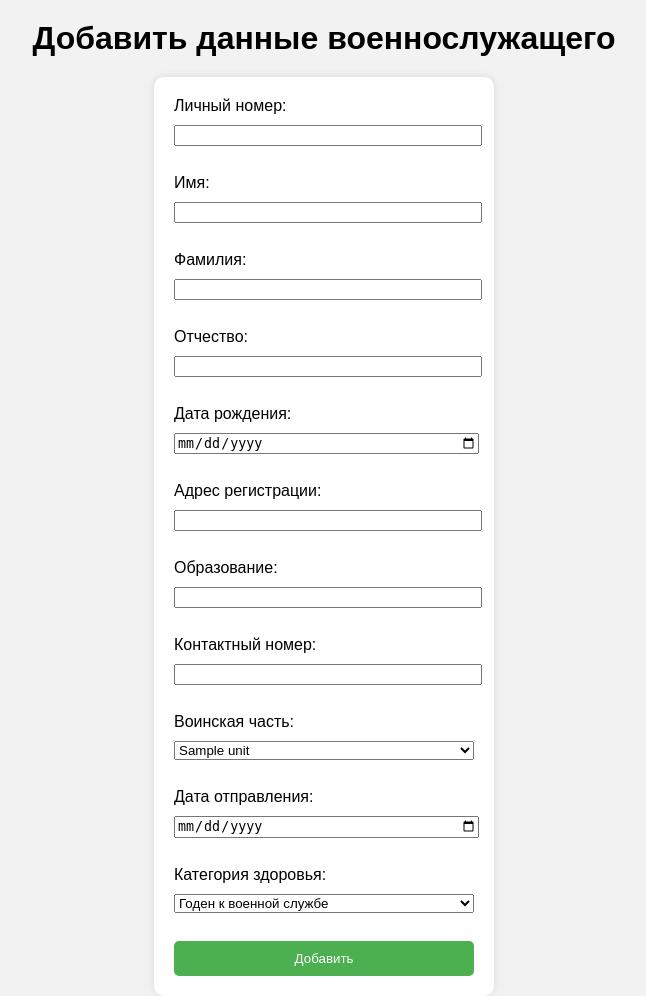
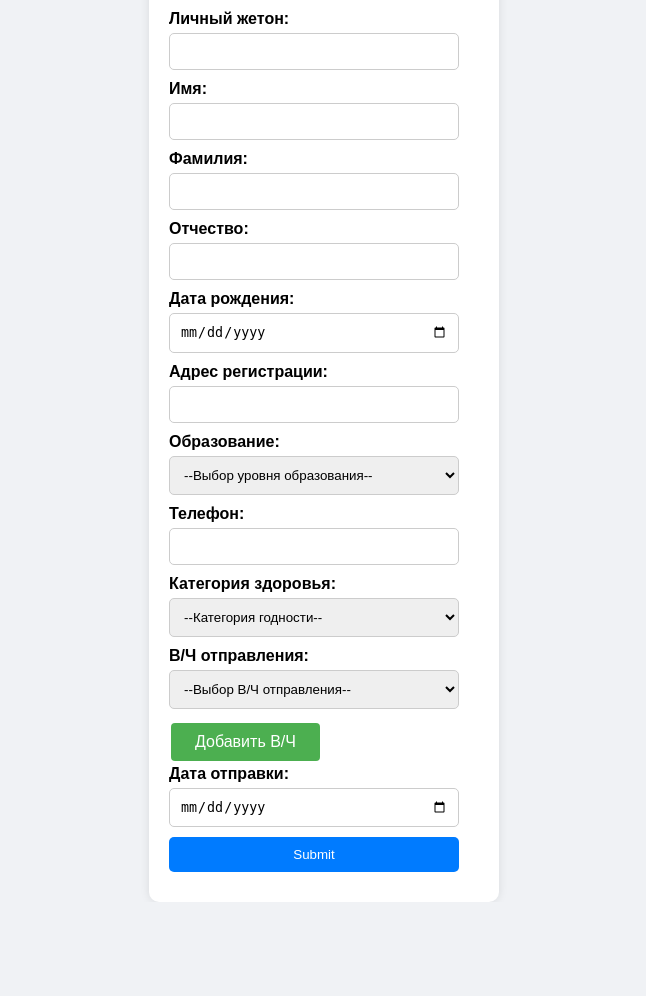
Before and after one commit to Bishopxzol/DB-military, a Flask app: page / in a window 1280 px wide. Shown: the whole page, without its empty margins (316-962 px from the left). After the commit the page ends 902 px from the top, so only its background shows below. Run offline with Flask 3, Linux system fonts and the light colour scheme; tables that the repository leaves empty hold one stand-in row (values such as "Sample post"); a database or web service that is not in the repository returns one stand-in record (values such as "Sample title"); some libraries are stand-ins or nearby versions.

Commit message:
opentest

```diff
--- /dev/null
+++ b/app.py
@@ -0,0 +1,79 @@
+from flask import Flask, request, render_template, redirect, url_for
+import psycopg2
+import config
+
+app = Flask(__name__)
+app.secret_key = 'your_secret_key'
+
+def get_db_connection():
+    conn = psycopg2.connect(
+        host=config.DB_HOST,
+        dbname=config.DB_NAME,
+        user=config.DB_USER,
+        password=config.DB_PASS
+    )
+    return conn
+
+@app.route('/')
+def index():
+    conn = get_db_connection()
+    cur = conn.cursor()
+    cur.execute("SELECT military_destination, military_name FROM public.military_unit")
+    military_units = cur.fetchall()
+    cur.close()
+    conn.close()
+    return render_template('index.html', military_units=military_units)
+
+@app.route('/check_officer', methods=['POST'])
+def check_officer():
+    data = request.form.to_dict()
+    personal_number = data['personal_number']
+    military_destination = data.get('military_destination') or data.get('new_military_destination')
+
+    conn = get_db_connection()
+    cur = conn.cursor()
+
+    # Проверка уникальности личного номера
+    cur.execute("SELECT personal_number FROM public.military_office WHERE personal_number = %s", (personal_number,))
+    if cur.fetchone():
+        cur.close()
+        conn.close()
+        return render_template('error.html', message="Error: Personal number already exists.")
+
+    # Если добавлена новая воинская часть
+    if data.get('new_military_destination'):
+        cur.execute("""
+            INSERT INTO public.military_unit (military_destination, military_name, military_location, mail_index)
+            VALUES (%s, %s, %s, %s)
+        """, (
+            data['new_military_destination'], data['new_military_name'],
+            data['new_military_location'], data['new_mail_index']
+        ))
+        military_destination = data['new_military_destination']
+
+    # Вставка данных в military_office
+    cur.execute("""
+        INSERT INTO public.military_office (
+            personal_number, first_name, last_name, midle_name, date_birthday,
+            adress_registration, education, contact_number, military_destination,
+            date_departure, category_health
+        ) VALUES (%s, %s, %s, %s, %s, %s, %s, %s, %s, %s, %s)
+    """, (
+        data['personal_number'], data['first_name'], data['last_name'], data['midle_name'],
+        data['date_birthday'], data['adress_registration'], data['education'],
+        data['contact_number'], military_destination, data['date_departure'],
+        data['category_health']
+    ))
+
+    conn.commit()
+    cur.close()
+    conn.close()
+    return redirect(url_for('index'))
+
+@app.route('/error')
+def error():
+    message = request.args.get('message', 'An error occurred.')
+    return render_template('error.html', message=message)
+
+if __name__ == '__main__':
+    app.run(debug=True)
--- /dev/null
+++ b/config.py
@@ -0,0 +1,4 @@
+DB_HOST = "127.0.0.1"
+DB_NAME = "voencomat"
+DB_USER = "postgres"
+DB_PASS = "12345"
--- a/static/style.css
+++ /dev/null
@@ -1,41 +0,0 @@
-body {
-    font-family: Arial, sans-serif;
-    margin: 0;
-    padding: 0;
-    background-color: #f2f2f2;
-}
-
-h1 {
-    text-align: center;
-    margin: 20px 0;
-}
-
-form {
-    width: 300px;
-    margin: 0 auto;
-    background: white;
-    padding: 20px;
-    border-radius: 10px;
-    box-shadow: 0 0 10px rgba(0,0,0,0.1);
-}
-
-label, input, select {
-    display: block;
-    width: 100%;
-    margin-bottom: 10px;
-}
-
-button {
-    display: block;
-    width: 100%;
-    padding: 10px;
-    background-color: #4CAF50;
-    color: white;
-    border: none;
-    border-radius: 5px;
-    cursor: pointer;
-}
-
-button:hover {
-    background-color: #45a049;
-}
--- /dev/null
+++ b/static/styles.css
@@ -0,0 +1,90 @@
+body {
+    font-family: Arial, sans-serif;
+    background-color: #f0f2f5;
+    margin: 0;
+    padding: 0;
+    display: flex;
+    justify-content: center;
+    align-items: center;
+    height: 100vh;
+}
+
+form {
+    background: #ffffff;
+    padding: 20px;
+    border-radius: 10px;
+    box-shadow: 0 0 10px rgba(0, 0, 0, 0.1);
+    width: 350px;
+    box-sizing: border-box;
+}
+
+h1 {
+    font-size: 24px;
+    margin-bottom: 20px;
+    text-align: center;
+}
+
+label {
+    display: block;
+    margin-bottom: 5px;
+    font-weight: bold;
+}
+
+input[type="text"],
+input[type="date"],
+input[type="submit"],
+select {
+    width: calc(100% - 20px);
+    padding: 10px;
+    margin-bottom: 10px;
+    border: 1px solid #ccc;
+    border-radius: 5px;
+    box-sizing: border-box;
+}
+
+input[type="submit"] {
+    background-color: #007bff;
+    color: white;
+    border: none;
+    cursor: pointer;
+    transition: background-color 0.3s ease;
+}
+
+input[type="submit"]:hover {
+    background-color: #0056b3;
+}
+
+p {
+    color: red;
+    font-weight: bold;
+    text-align: center;
+}
+
+a {
+    color: #007bff;
+    text-decoration: none;
+    display: inline-block;
+    margin-top: 10px;
+    text-align: center;
+}
+
+a:hover {
+    text-decoration: underline;
+}
+.add-unit-button {
+    background-color: #4CAF50; /* Green */
+    border: none;
+    color: white;
+    padding: 10px 24px;
+    text-align: center;
+    text-decoration: none;
+    display: inline-block;
+    font-size: 16px;
+    margin: 4px 2px;
+    cursor: pointer;
+    border-radius: 4px;
+}
+
+.add-unit-button:hover {
+    background-color: #45a049;
+}
--- a/templates/index.html
+++ b/templates/index.html
@@ -2,56 +2,121 @@
 <html lang="en">
 <head>
     <meta charset="UTF-8">
-    <title>Добавление данных</title>
-    <link rel="stylesheet" href="{{ url_for('static', filename='style.css') }}">
+    <title>Заполните данные призывника</title>
+    <link rel="stylesheet" type="text/css" href="{{ url_for('static', filename='styles.css') }}">
+    <script>
+        function toggleMilitaryField() {
+            var categoryHealth = document.getElementById("category_health").value;
+            var militaryField = document.getElementById("military_field");
+            var dateDepartureField = document.getElementById("date_departure_field");
+            if (categoryHealth === "D" || categoryHealth === "E") {
+                militaryField.style.display = "none";
+                dateDepartureField.style.display = "none";
+            } else {
+                militaryField.style.display = "block";
+                dateDepartureField.style.display = "block";
+            }
+        }
+
+        function validateForm(event) {
+            var dateOfBirth = new Date(document.getElementById("date_birthday").value);
+            var today = new Date();
+            var age = today.getFullYear() - dateOfBirth.getFullYear();
+            var monthDifference = today.getMonth() - dateOfBirth.getMonth();
+            if (monthDifference < 0 || (monthDifference === 0 && today.getDate() < dateOfBirth.getDate())) {
+                age--;
+            }
+            if (age < 18) {
+                alert("Возраст должен быть не менее 18 лет.");
+                event.preventDefault();
+                return false;
+            }
+            return true;
+        }
+
+        function showAddUnitFields() {
+            var addUnitFields = document.getElementById("add_unit_fields");
+            addUnitFields.style.display = "block";
+        }
+    </script>
 </head>
 <body>
-    <h1>Добавить данные военнослужащего</h1>
-    <form action="{{ url_for('add_person') }}" method="POST">
-        <label for="personal_number">Личный номер:</label>
-        <input type="text" id="personal_number" name="personal_number" required><br>
+    <form action="{{ url_for('check_officer') }}" method="post" onsubmit="return validateForm(event)">
+        <h1>Заполните данные призывника</h1>
+        <label for="personal_number">Личный жетон:</label>
+        <input type="text" id="personal_number" name="personal_number" required>
 
         <label for="first_name">Имя:</label>
-        <input type="text" id="first_name" name="first_name" required><br>
+        <input type="text" id="first_name" name="first_name" required>
 
         <label for="last_name">Фамилия:</label>
-        <input type="text" id="last_name" name="last_name" required><br>
+        <input type="text" id="last_name" name="last_name" required>
 
         <label for="midle_name">Отчество:</label>
-        <input type="text" id="midle_name" name="midle_name" required><br>
+        <input type="text" id="midle_name" name="midle_name" required>
 
         <label for="date_birthday">Дата рождения:</label>
-        <input type="date" id="date_birthday" name="date_birthday" required><br>
+        <input type="date" id="date_birthday" name="date_birthday" required>
 
         <label for="adress_registration">Адрес регистрации:</label>
-        <input type="text" id="adress_registration" name="adress_registration" required><br>
+        <input type="text" id="adress_registration" name="adress_registration" required>
 
         <label for="education">Образование:</label>
-        <input type="text" id="education" name="education" required><br>
+        <select id="education" name="education" required>
+            <option value="">--Выбор уровня образования--</option>
+            <option value="Бакалавриат">Бакалавриат</option>
+            <option value="Магистратура">Магистратура</option>
+            <option value="Среднее общее">Среднее общее</option>
+            <option value="Среднее профессиональное">Среднее профессиональное</option>
+            <option value="Аспирантура">Аспирантура</option>
+            <option value="Специалитет">Специалитет</option>
+        </select>
 
-        <label for="contact_number">Контактный номер:</label>
-        <input type="text" id="contact_number" name="contact_number" required><br>
-
-        <label for="military_destination">Воинская часть:</label>
-        <select id="military_destination" name="military_destination">
-            {% for unit in military_units %}
-                <option value="{{ unit.military_destination }}">{{ unit.military_name }}</option>
-            {% endfor %}
-        </select><br>
-
-        <label for="date_departure">Дата отправления:</label>
-        <input type="date" id="date_departure" name="date_departure"><br>
+        <label for="contact_number">Телефон:</label>
+        <input type="text" id="contact_number" name="contact_number" required>
 
         <label for="category_health">Категория здоровья:</label>
-        <select id="category_health" name="category_health">
-            <option value="A">Годен к военной службе</option>
-            <option value="B">Годен к военной службе с незначительными ограничениями</option>
-            <option value="C">Ограниченно годен к военной службе</option>
-            <option value="D">Временно не годен к военной службе</option>
-            <option value="E">Не годен к военной службе</option>
-        </select><br>
+        <select id="category_health" name="category_health" required onchange="toggleMilitaryField()">
+            <option value="">--Категория годности--</option>
+            <option value="A">A</option>
+            <option value="B">B</option>
+            <option value="C">C</option>
+            <option value="D">D</option>
+            <option value="E">E</option>
+        </select>
 
-        <button type="submit">Добавить</button>
+        <div id="military_field">
+            <label for="military_destination">В/Ч отправления:</label>
+            <select id="military_destination" name="military_destination">
+                <option value="">--Выбор В/Ч отправления--</option>
+                {% for unit in military_units %}
+                <option value="{{ unit[0] }}">{{ unit[0] }} - {{ unit[1] }}</option>
+                {% endfor %}
+            </select>
+            <button type="button" id="add_unit_button" class="add-unit-button" onclick="showAddUnitFields()">Добавить В/Ч</button>
+        </div>
+
+        <div id="add_unit_fields" style="display: none;">
+            <h2>Добавить воинскую часть</h2>
+            <label for="new_military_destination">Обозначение воинской части:</label>
+            <input type="text" id="new_military_destination" name="new_military_destination">
+
+            <label for="new_military_name">Название воинской части:</label>
+            <input type="text" id="new_military_name" name="new_military_name">
+
+            <label for="new_military_location">Местоположение воинской части:</label>
+            <input type="text" id="new_military_location" name="new_military_location">
+
+            <label for="new_mail_index">Почтовый индекс:</label>
+            <input type="text" id="new_mail_index" name="new_mail_index">
+        </div>
+
+        <div id="date_departure_field">
+            <label for="date_departure">Дата отправки:</label>
+            <input type="date" id="date_departure" name="date_departure" required>
+        </div>
+
+        <input type="submit" value="Submit">
     </form>
 </body>
 </html>
```
Also changed, not shown: add.py (deleted, +0 -53 lines), models.py (deleted, +0 -24 lines), templates/error.html (added, +15 -0 lines).
